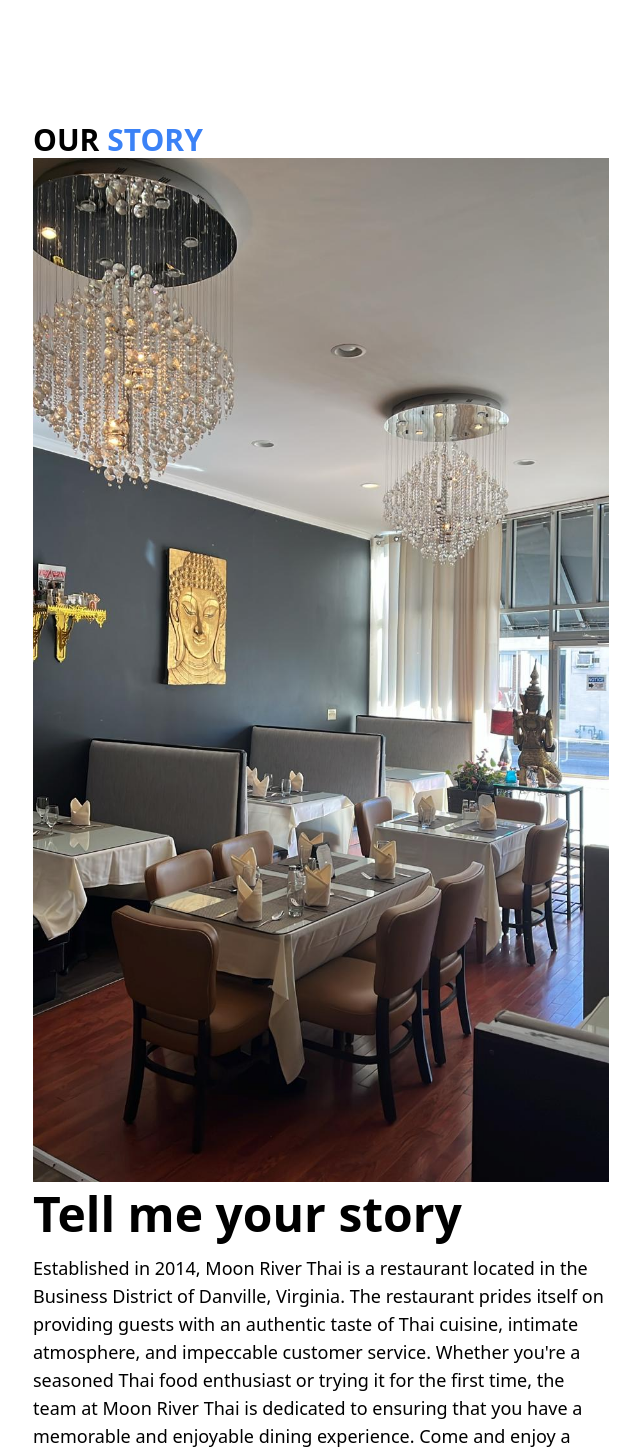
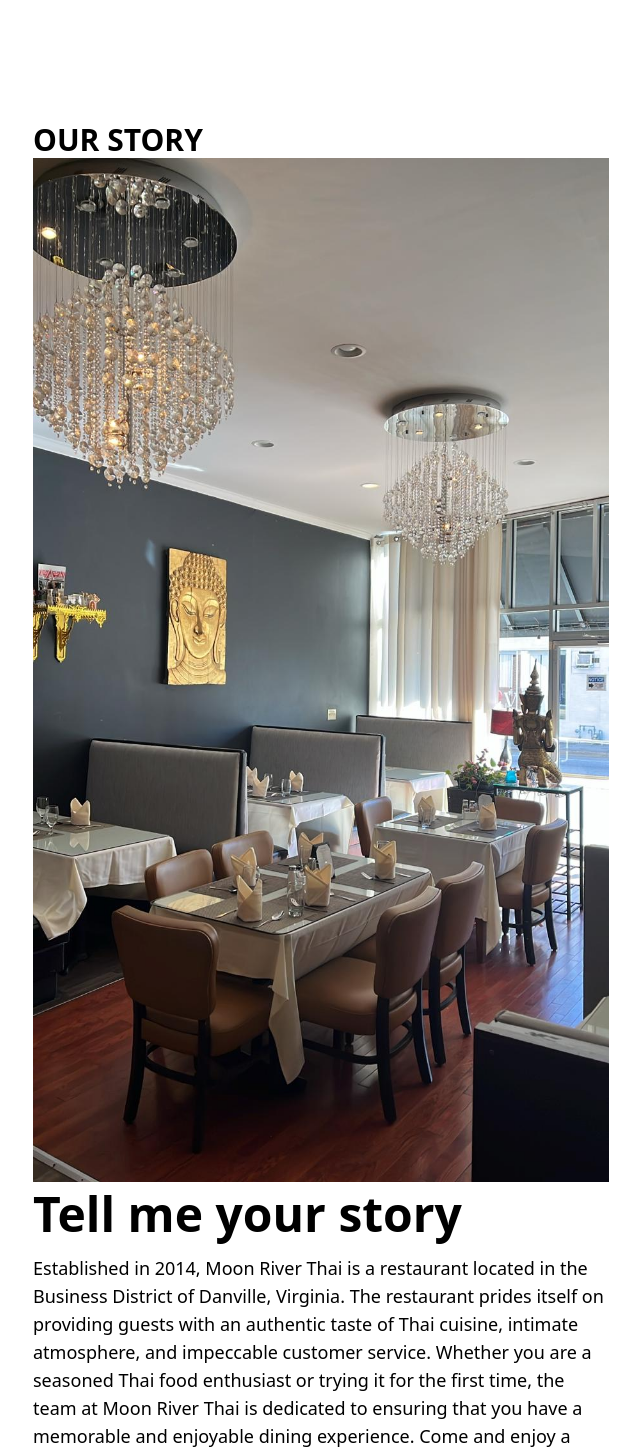
Before and after one commit to katkhoudam/moonriver, a Next.js app: page / in a window 1280 px wide. Shown: the part 1960-3415 px from the top of the page, without its empty margins (319-959 px from the left). Built offline with nearby package versions, Linux system fonts and the light colour scheme.

Commit message:
Update OurStory.js

```diff
--- a/components/OurStory.js
+++ b/components/OurStory.js
@@ -9,7 +9,7 @@ export default function OurStory() {
 
         <div className="w-full md:w-1/2 p-4" data-aos="fade-left" data-aos-duration="2000">
           <h3 className="text-3xl font-bold">
-            OUR <span className="text-blue-500">STORY</span>
+            OUR STORY
           </h3>
           <Image src="/our-story-2.png" alt="" width={800} height={1000} />
           <h1 className="text-5xl font-bold mt-2">
@@ -19,7 +19,7 @@ export default function OurStory() {
           Established in 2014, Moon River Thai is a restaurant located in the Business District of Danville, Virginia.
           The restaurant prides itself on providing guests with an authentic taste of Thai cuisine, intimate atmosphere,
           and impeccable customer service.
-          Whether you're a seasoned Thai food enthusiast or trying it for the first time, the team at Moon River Thai is dedicated to ensuring that you have a memorable and enjoyable dining experience.
+          Whether you are a seasoned Thai food enthusiast or trying it for the first time, the team at Moon River Thai is dedicated to ensuring that you have a memorable and enjoyable dining experience.
            Come and enjoy a taste of Thai in Southside Virginia!
           </p>
         </div>
```
